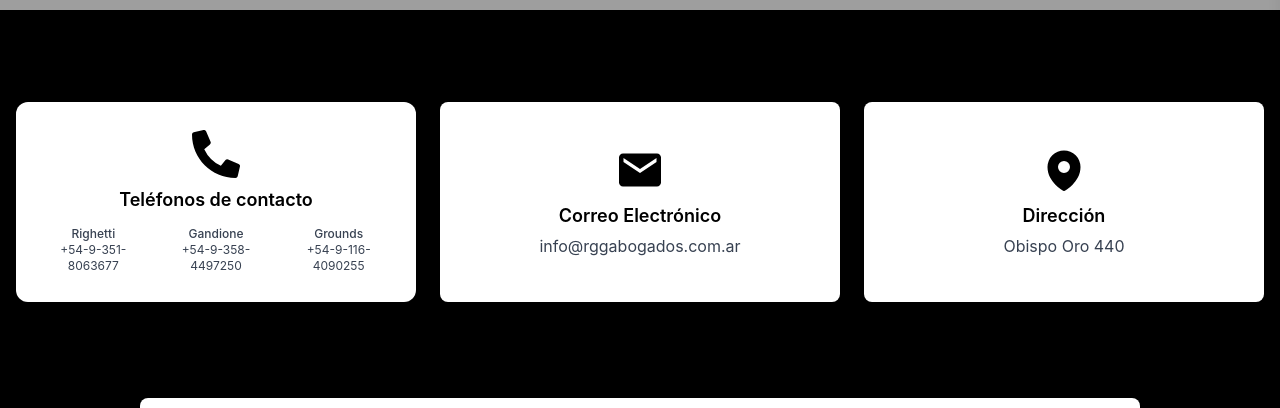
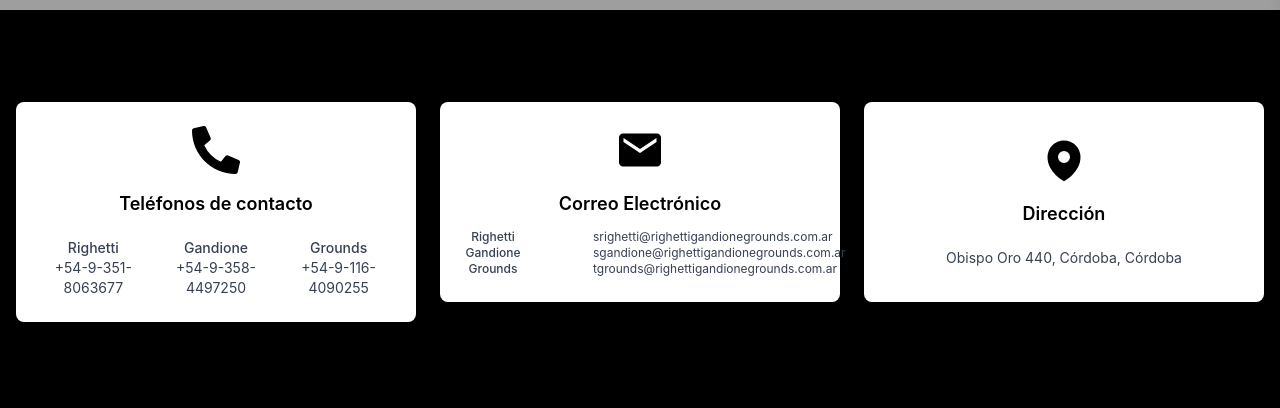
Before and after one commit to yoelsaravia02/RG-G, a React (Create React App) app: page /contacto in a window 1280 px wide. Shown: the part 278-686 px from the top of the page. Built offline with nearby package versions, Linux system fonts and the light colour scheme; grey boxes are pictures that could not be loaded; a web font is replaced by a local one.

Commit message:
Cambios esteticos. Faltan los videos

```diff
--- a/public/index.html
+++ b/public/index.html
@@ -7,10 +7,10 @@
     <meta name="theme-color" content="#000000" />
 
     <!-- SEO básico -->
-    <title>Righetti Gandione & Grounds – Bureau Legal</title>
+    <title>Righetti Gandione & Grounds - Bureau Legal</title>
     <meta
       name="description"
-      content="Bureau legal Righetti Gandione & Grounds. Derecho societario, minero, civil y comercial, M&A y más. Atención en Córdoba y Argentina."
+      content="Righetti Gandione & Grounds Bureau legal. Derecho societario, minero, civil y comercial, M&A y más. Atención en Córdoba y Argentina."
     />
 
     <!-- canonical -->
--- a/src/App.css
+++ b/src/App.css
@@ -15,3 +15,16 @@
 .font-garamond {
   font-family: 'EB Garamond', serif;
 }
+
+/* En tu archivo CSS global */
+@media (max-width: 1279px) {
+  .grid-responsive-1279 {
+    grid-template-columns: 1fr !important;
+  }
+}
+
+@media (min-width: 1280px) {
+  .grid-responsive-1279 {
+    grid-template-columns: repeat(3, 1fr) !important;
+  }
+}
--- a/src/components/Footer.jsx
+++ b/src/components/Footer.jsx
@@ -107,7 +107,7 @@ const Footer = () => {
         style={{ fontSize: "0.85rem" }}
       >
         <p className="text-white">
-          BUREAU LEGAL RIGHETTI GANDIONE & GROUNDS. Todos los derechos reservados. Prohibida su
+          RIGHETTI GANDIONE & GROUNDS BUREAU LEGAL. Todos los derechos reservados. Prohibida su
           reproducción total o parcial.
         </p>
       </div>
--- a/src/pages/AreasDePractica.jsx
+++ b/src/pages/AreasDePractica.jsx
@@ -11,21 +11,16 @@ const areas = [
     titulo: "Derecho Minero",
     descripcion: (
       <>
-        <p>
+        {/* <p>
           R &amp; G Bureau Legal es el único estudio jurídico de la Provincia de
           Córdoba que ha desarrollado una estructura profesional especializada en el
           asesoramiento jurídico integral del sector minero.
+        </p> */}
+        <p>
+          La actuación comprende la adquisición y mantenimiento de derechos mineros, la elaboración y revisión de contratos, la asistencia en materia ambiental, la representación ante autoridades administrativas y el cumplimiento normativo conforme al régimen minero vigente.
         </p>
         <p>
-          La actuación comprende la adquisición y mantenimiento de derechos mineros,
-          la elaboración y revisión de contratos, la asistencia en materia ambiental,
-          la representación ante autoridades administrativas y el cumplimiento
-          normativo conforme al régimen minero vigente.
-        </p>
-        <p>
-          El abordaje legal se adapta a las exigencias propias de las etapas de
-          prospección, exploración y explotación, tanto a nivel provincial como
-          federal.
+          El abordaje legal se adapta a las exigencias propias de las etapas de prospección, exploración y explotación, tanto a nivel provincial como federal.
         </p>
       </>
     ),
--- a/src/pages/Contacto.jsx
+++ b/src/pages/Contacto.jsx
@@ -33,66 +33,84 @@ const Contacto = () => {
 
       {/* Tarjetas de información */}
       <div
-        className="grid md:grid-cols-3 gap-6 mx-auto py-8 px-4"
+        className="grid grid-responsive-1279 gap-6 mx-auto py-8 px-4"
         style={{
           maxWidth: "1400px",
           width: "100%",
         }}
       >
-        <div
-          className="bg-white shadow-md p-6 text-center flex flex-col items-center justify-center"
-          style={{ height: "200px", minWidth: 0, borderRadius:"12px" }}
-        >
-          <div
-            className="mb-2 flex justify-center items-center"
-            style={{ fontSize: "48px" }}
-          >
+        {/* Tarjeta Teléfonos */}
+        <div className="bg-white shadow-md p-6 text-center flex flex-col items-center rounded-lg">
+          <div className="flex justify-center items-center" style={{ fontSize: "48px" }}>
             <FaPhoneAlt />
           </div>
-          <h3 className="font-semibold text-lg mb-3">Teléfonos de contacto</h3>
+          <h3 className="font-semibold text-lg mt-4 mb-2">Teléfonos de contacto</h3>
 
           {/* Grid de teléfonos */}
-          <div className="grid grid-cols-3 gap-x-4 w-full text-xs text-gray-700">
-            {/* Fila de apellidos */}
+          <div className="grid grid-cols-3 sm:grid-cols-3 gap-x-4 w-full text-xs sm:text-sm text-gray-700 mt-3">
             <div className="font-medium text-center">Righetti</div>
             <div className="font-medium text-center">Gandione</div>
             <div className="font-medium text-center">Grounds</div>
 
-            {/* Fila de números */}
-            <div className="text-center">+54-9-351-8063677</div>
-            <div className="text-center">+54-9-358-4497250</div>
-            <div className="text-center">+54-9-116-4090255</div>
+            <div className="text-center break-words">+54-9-351-8063677</div>
+            <div className="text-center break-words">+54-9-358-4497250</div>
+            <div className="text-center break-words">+54-9-116-4090255</div>
           </div>
         </div>
+
+        {/* Tarjeta Correo */}
+        <div
+          className="bg-white shadow-md rounded-lg p-6 text-center flex flex-col items-center"
+          style={{ height: "200px", minWidth: 0 }}
+        >
+          <div className="flex justify-center items-center" style={{ fontSize: "48px" }}>
+            <IoMdMail />
+          </div>
+          {/* Título alineado con los otros */}
+          <h3 className="font-semibold text-lg mt-4 mb-2">Correo Electrónico</h3>
+
+          {/* Grid de correos separado del título */}
+          <div
+            className="grid grid-cols-2 gap-x-4 gap-y-2 w-full text-xs text-gray-700"
+            style={{
+              marginLeft: "-110px",
+              marginTop: "3px", // <- Desplaza SOLO la grilla hacia abajo
+            }}
+          >
+            <div className="font-medium text-center">Righetti</div>
+            <div className="text-center">srighetti@righettigandionegrounds.com.ar</div>
+
+            <div className="font-medium text-center">Gandione</div>
+            <div className="text-center">sgandione@righettigandionegrounds.com.ar</div>
+
+            <div className="font-medium text-center">Grounds</div>
+            <div className="text-center">tgrounds@righettigandionegrounds.com.ar</div>
+          </div>
+        </div>
+
+        {/* Tarjeta Dirección */}
         <div
           className="bg-white shadow-md rounded-lg p-6 text-center flex flex-col items-center justify-center"
           style={{ height: "200px", minWidth: 0 }}
         >
-          <div
-            className="mb-2 flex justify-center items-center"
-            style={{ fontSize: "48px" }}
-          >
-            <IoMdMail />
-          </div>
-          <h3 className="font-semibold text-lg">Correo Electrónico</h3>
-          <p className="text-gray-700 mt-1">info@rggabogados.com.ar</p>
-        </div>
-        <div
-          className="bg-white shadow-md rounded-lg p-6 text-center flex flex-col items-center justify-center"
-          style={{ height: "200px", minWidth: 0 }}
-        >
-          <div
-            className="mb-2 flex justify-center items-center"
-            style={{ fontSize: "48px" }}
-          >
+          <div className="flex justify-center items-center" style={{ fontSize: "48px" }}>
             <HiMapPin />
           </div>
-          <h3 className="font-semibold text-lg">Dirección</h3>
-          <p className="text-gray-700 mt-1">
-            Obispo Oro 440
+          <h3 className="font-semibold text-lg mt-4 mb-2">Dirección</h3>
+          <p
+            className="text-gray-700 mt-3 text-sm md:text-base px-2"
+            style={{
+              wordWrap: "break-word",
+              overflowWrap: "break-word",
+              lineHeight: "1.4",
+              maxWidth: "100%"
+            }}
+          >
+            Obispo Oro 440, Córdoba, Córdoba
           </p>
         </div>
       </div>
+
 
       {/* Formulario + mapa */}
       <div className="w-full px-2 pt-16 pb-16 flex justify-center">
@@ -231,7 +249,7 @@ const Contacto = () => {
             {/* Mapa */}
             <div
               className="flex justify-center items-center"
-              style={{ paddingTop:"20px", minWidth: 0, width: "100%", height: "470px" }}
+              style={{ paddingTop: "20px", minWidth: 0, width: "100%", height: "470px" }}
             >
               <iframe
                 src="https://www.google.com/maps/embed?pb=!1m18!1m12!1m3!1d3404.5579170220158!2d-64.1817645!3d-31.4263041!2m3!1f0!2f0!3f0!3m2!1i1024!2i768!4f13.1!3m3!1m2!1s0x9432a291bfb45281%3A0xb92e36e580615ad5!2sObispo%20Oro%20444%2C%20X5000BFJ%20C%C3%B3rdoba!5e0!3m2!1ses!2sar!4v1757603644358!5m2!1ses!2sar"
--- a/src/pages/HomePage.jsx
+++ b/src/pages/HomePage.jsx
@@ -11,7 +11,7 @@ const HomePage = ({ setFading }) => (
         <ShapeDivider />
       </div>
     </div>
-    <Novedades />
+    {/* <Novedades /> */}
   </div>
 );
 
```
Also changed, not shown: src/pages/LaFirma.jsx (+13 -13 lines).
